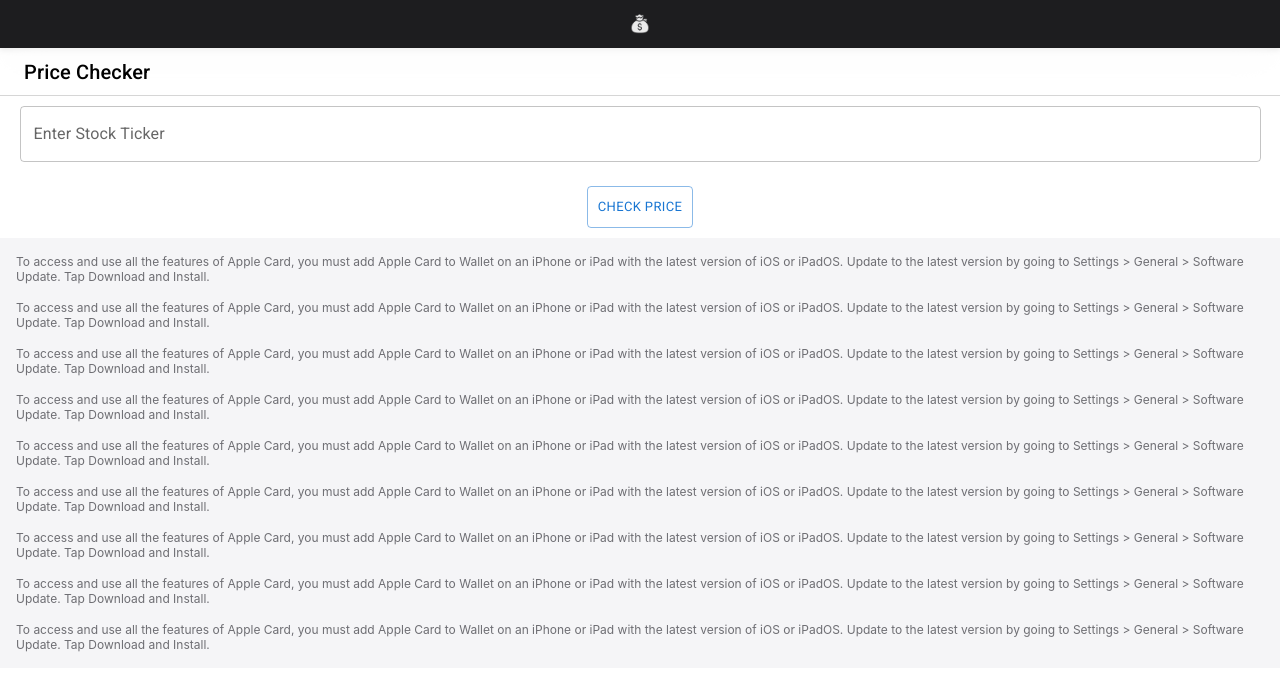
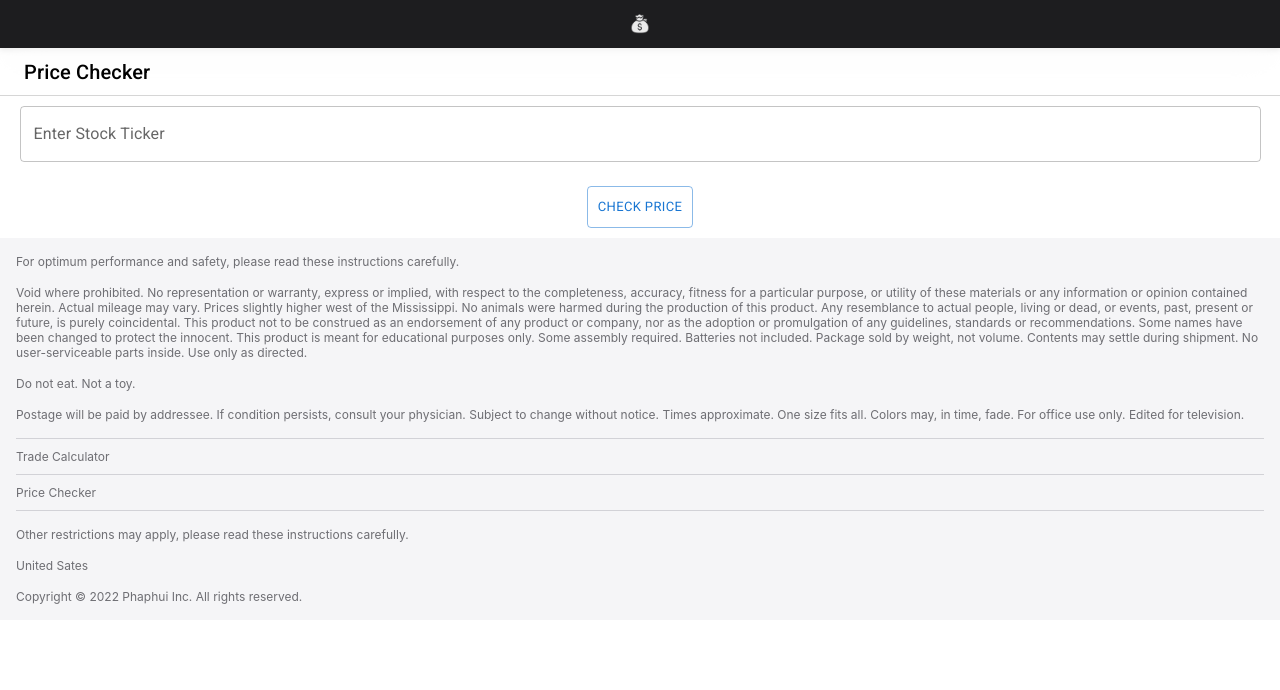
Before and after one commit to SeanPhaphui/seanphaphui.github.io, a React (Create React App) app: page /price-checker in a window 1280 px wide. Shown: the top 690 px of the page. Built offline with nearby package versions, Linux system fonts and the light colour scheme.

Commit message:
Add Scroll To Top Feature and seperate footer

```diff
--- a/src/App.css
+++ b/src/App.css
@@ -60,14 +60,3 @@
 .content {
   margin: 0px 19.5px;
 }
-
-.content-bottom {
-  background-color: #f5f5f7;
-  color: #6e6e73;
-  font-size: 12px;
-  text-align: left;
-}
-
-.textr {
-  margin: 0px 19.5px;
-}
--- a/src/App.tsx
+++ b/src/App.tsx
@@ -1,21 +1,12 @@
-import { AppBar, List, ListItem, Toolbar } from "@mui/material";
 import { Route, Routes, useNavigate } from "react-router-dom";
 import "./App.css";
-import mainLogo from "./logoGray.png";
-import imgCalculator from "./calculator.png";
+import Footer from "./Footer/Footer";
+import Home from "./Home/Home";
 import PriceChecker from "./PriceChecker/PriceChecker";
 import SlowGainCalcultor from "./SlowGainCalculator/SlowGainCalcultor";
-import Home from "./Home/Home";
 import "./Utility.css";
 
 function App() {
-  const navigate = useNavigate();
-
-  const navigateToHome = () => {
-    // 👇️ navigate to /
-    navigate("/");
-  };
-
   return (
     <div className="App">
       {/* <div onClick={navigateToCalculator}>
@@ -33,70 +24,7 @@ function App() {
         <Route path="/calculator" element={<SlowGainCalcultor />} />
         <Route path="/price-checker" element={<PriceChecker />} />
       </Routes>
-      <div className="content-bottom">
-        <List className="textr">
-          <ListItem>
-            To access and use all the features of Apple Card, you must add Apple
-            Card to Wallet on an iPhone or iPad with the latest version of iOS
-            or iPadOS. Update to the latest version by going to Settings {">"}{" "}
-            General {">"} Software Update. Tap Download and Install.
-          </ListItem>
-          <ListItem>
-            To access and use all the features of Apple Card, you must add Apple
-            Card to Wallet on an iPhone or iPad with the latest version of iOS
-            or iPadOS. Update to the latest version by going to Settings {">"}{" "}
-            General {">"} Software Update. Tap Download and Install.
-          </ListItem>
-          <ListItem>
-            To access and use all the features of Apple Card, you must add Apple
-            Card to Wallet on an iPhone or iPad with the latest version of iOS
-            or iPadOS. Update to the latest version by going to Settings {">"}{" "}
-            General {">"} Software Update. Tap Download and Install.
-          </ListItem>
-          <ListItem>
-            To access and use all the features of Apple Card, you must add Apple
-            Card to Wallet on an iPhone or iPad with the latest version of iOS
-            or iPadOS. Update to the latest version by going to Settings {">"}{" "}
-            General {">"} Software Update. Tap Download and Install.
-          </ListItem>
-          <ListItem>
-            To access and use all the features of Apple Card, you must add Apple
-            Card to Wallet on an iPhone or iPad with the latest version of iOS
-            or iPadOS. Update to the latest version by going to Settings {">"}{" "}
-            General {">"} Software Update. Tap Download and Install.
-          </ListItem>
-          <ListItem>
-            To access and use all the features of Apple Card, you must add Apple
-            Card to Wallet on an iPhone or iPad with the latest version of iOS
-            or iPadOS. Update to the latest version by going to Settings {">"}{" "}
-            General {">"} Software Update. Tap Download and Install.
-          </ListItem>
-          <ListItem>
-            To access and use all the features of Apple Card, you must add Apple
-            Card to Wallet on an iPhone or iPad with the latest version of iOS
-            or iPadOS. Update to the latest version by going to Settings {">"}{" "}
-            General {">"} Software Update. Tap Download and Install.
-          </ListItem>
-          <ListItem>
-            To access and use all the features of Apple Card, you must add Apple
-            Card to Wallet on an iPhone or iPad with the latest version of iOS
-            or iPadOS. Update to the latest version by going to Settings {">"}{" "}
-            General {">"} Software Update. Tap Download and Install.
-          </ListItem>
-          <ListItem>
-            To access and use all the features of Apple Card, you must add Apple
-            Card to Wallet on an iPhone or iPad with the latest version of iOS
-            or iPadOS. Update to the latest version by going to Settings {">"}{" "}
-            General {">"} Software Update. Tap Download and Install.
-          </ListItem>
-        </List>
-      </div>
-      {/* <header className="App-header">
-        <img src={logo} className="App-logo" alt="logo" />
-        <p>
-          Edit <code>src/App.tsx</code> and save to reload.
-        </p>
-      </header> */}
+      <Footer/>
     </div>
   );
 }
--- /dev/null
+++ b/src/Footer/Footer.css
@@ -0,0 +1,22 @@
+.content-bottom {
+    background-color: #f5f5f7;
+    color: #6e6e73;
+    font-size: 12px;
+    text-align: left;
+  }
+
+.line {
+    margin: 0px 16px;
+    border: none;
+    background-color: #d2d2d7;
+    height: 1px;
+  }
+
+  .app-list {
+    margin: 0px 19.5px;
+    padding: 0px 0px !important;
+  }
+
+  .app-list-item {
+    padding: 10px 16px !important;
+  }
--- /dev/null
+++ b/src/Footer/Footer.tsx
@@ -0,0 +1,77 @@
+import {
+    List, ListItem
+} from "@mui/material";
+import React from "react";
+import { useNavigate } from "react-router-dom";
+import "./Footer.css";
+
+export const Footer: React.FC = () => {
+  const navigate = useNavigate();
+
+  const navigateToCalculator = () => {
+    // 👇️ navigate to /calculator
+    navigate("/calculator");
+  };
+
+  const navigateToPriceChecker = () => {
+    // 👇️ navigate to /
+    navigate("/price-checker");
+  };
+
+  return (
+    <div className="content-bottom">
+      <List>
+        <ListItem>
+          For optimum performance and safety, please read these instructions
+          carefully.
+        </ListItem>
+        <ListItem>
+          Void where prohibited. No representation or warranty, express or
+          implied, with respect to the completeness, accuracy, fitness for a
+          particular purpose, or utility of these materials or any information
+          or opinion contained herein. Actual mileage may vary. Prices slightly
+          higher west of the Mississippi. No animals were harmed during the
+          production of this product. Any resemblance to actual people, living
+          or dead, or events, past, present or future, is purely coincidental.
+          This product not to be construed as an endorsement of any product or
+          company, nor as the adoption or promulgation of any guidelines,
+          standards or recommendations. Some names have been changed to protect
+          the innocent. This product is meant for educational purposes only.
+          Some assembly required. Batteries not included. Package sold by
+          weight, not volume. Contents may settle during shipment. No
+          user-serviceable parts inside. Use only as directed.
+        </ListItem>
+        <ListItem>Do not eat. Not a toy.</ListItem>
+        <ListItem>
+          Postage will be paid by addressee. If condition persists, consult your
+          physician. Subject to change without notice. Times approximate. One
+          size fits all. Colors may, in time, fade. For office use only. Edited
+          for television.
+        </ListItem>
+      </List>
+      <hr className="line"></hr>
+      <List className="app-list">
+        <ListItem className="app-list-item" onClick={navigateToCalculator}>
+          Trade Calculator
+        </ListItem>
+      </List>
+      <hr className="line"></hr>
+      <List className="app-list">
+        <ListItem className="app-list-item" onClick={navigateToPriceChecker}>
+          Price Checker
+        </ListItem>
+      </List>
+      <hr className="line"></hr>
+      <List>
+        <ListItem>
+          Other restrictions may apply, please read these instructions
+          carefully.
+        </ListItem>
+        <ListItem>United Sates</ListItem>
+        <ListItem>Copyright © 2022 Phaphui Inc. All rights reserved.</ListItem>
+      </List>
+    </div>
+  );
+};
+
+export default Footer;
--- a/src/Home/Home.tsx
+++ b/src/Home/Home.tsx
@@ -22,7 +22,7 @@ export const Home: React.FC = () => {
   const navigateToPriceChecker = () => {
     // 👇️ navigate to /
     navigate("/price-checker");
-  };
+};
 
   return (
     <div className="Home">
@@ -33,7 +33,7 @@ export const Home: React.FC = () => {
       </AppBar>
       <div className="item" onClick={navigateToCalculator}>
         <h2 className="content-header">Trade Caclulator</h2>
-        <h3 className="content-subheader">What if generator.</h3>
+        <h3 className="content-subheader">What if. What if. What if.</h3>
         <div className="content-links">
           <a>Learn more {"›"}</a>
         </div>
--- /dev/null
+++ b/src/ScrollToTop.tsx
@@ -0,0 +1,14 @@
+import { useEffect } from "react";
+import { useLocation } from "react-router-dom";
+
+export const ScrollToTop: React.FC = () => {
+  const { pathname } = useLocation();
+
+  useEffect(() => {
+    window.scrollTo(0, 0);
+  }, [pathname]);
+
+  return null;
+}
+
+export default ScrollToTop;
--- a/src/index.tsx
+++ b/src/index.tsx
@@ -4,6 +4,7 @@ import "./index.css";
 import App from "./App";
 import reportWebVitals from "./reportWebVitals";
 import { BrowserRouter as Router } from "react-router-dom";
+import ScrollToTop from "./ScrollToTop";
 
 const root = ReactDOM.createRoot(
   document.getElementById("root") as HTMLElement
@@ -11,6 +12,7 @@ const root = ReactDOM.createRoot(
 root.render(
   <React.StrictMode>
     <Router>
+      <ScrollToTop />
       <App />
     </Router>
   </React.StrictMode>
```
Also changed, not shown: src/PriceChecker/StockCards/StockCards.tsx (added, +71 -0 lines).
